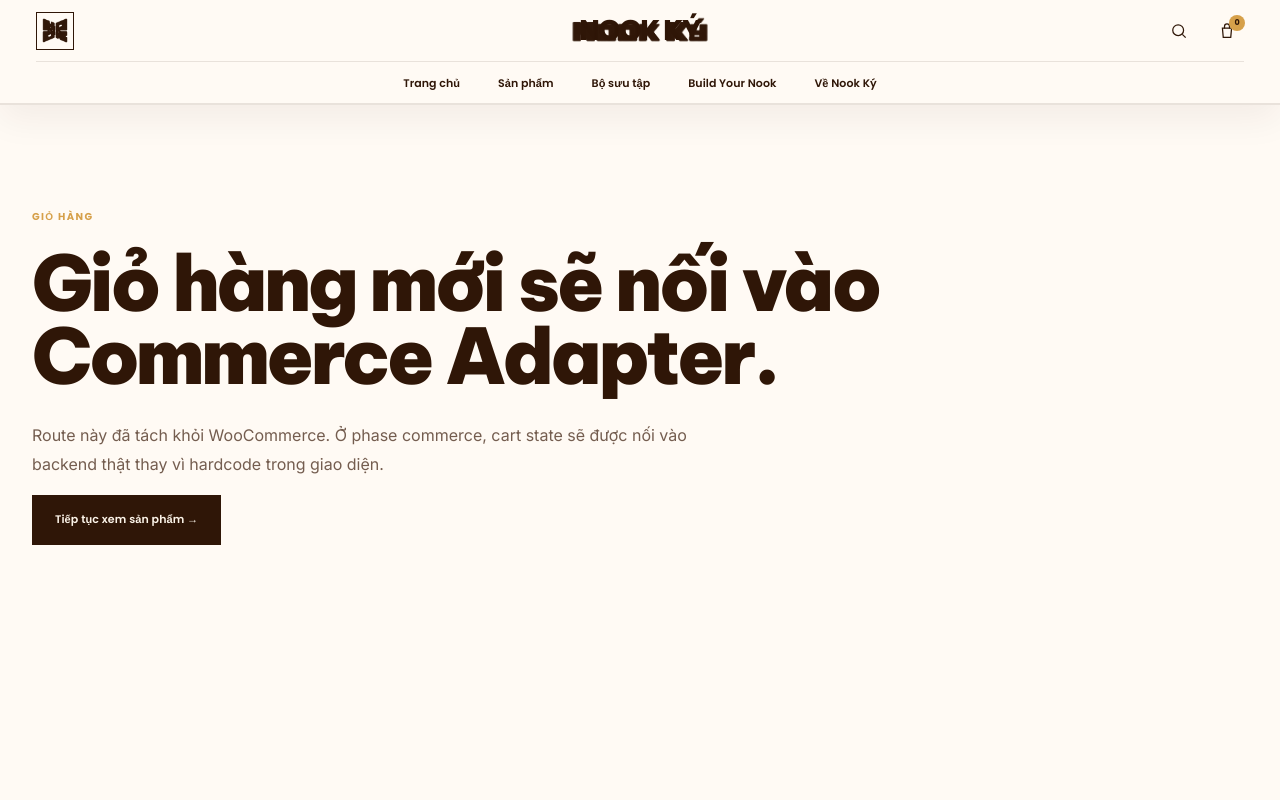
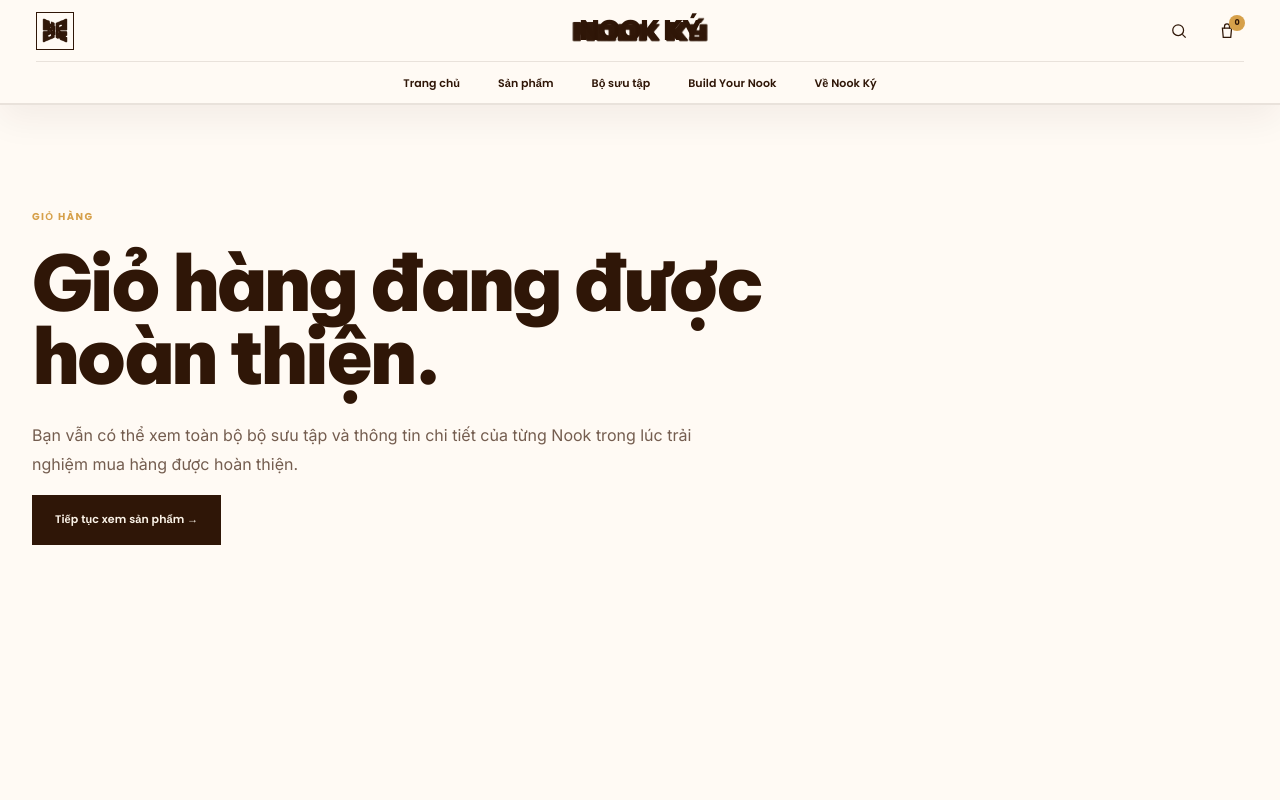
Before and after one commit to khai123lop7-glitch/nookky-web, a Next.js app: page /cart in a window 1280 px wide. Shown: the top 800 px of the page. Built offline with nearby package versions, Linux system fonts and the light colour scheme.

Commit message:
fix: replace cart implementation copy with user-facing placeholder

```diff
--- a/app/cart/page.tsx
+++ b/app/cart/page.tsx
@@ -7,9 +7,9 @@ export default function CartPage() {
       <main className="nk-inner-page">
         <section className="nk-cart-shell nk-container">
           <p className="nk-eyebrow">GIỎ HÀNG</p>
-          <h1>Giỏ hàng mới sẽ nối vào Commerce Adapter.</h1>
+          <h1>Giỏ hàng đang được hoàn thiện.</h1>
           <p>
-            Route này đã tách khỏi WooCommerce. Ở phase commerce, cart state sẽ được nối vào backend thật thay vì hardcode trong giao diện.
+            Bạn vẫn có thể xem toàn bộ bộ sưu tập và thông tin chi tiết của từng Nook trong lúc trải nghiệm mua hàng được hoàn thiện.
           </p>
           <a className="nk-button" href="/shop">Tiếp tục xem sản phẩm →</a>
         </section>
```
